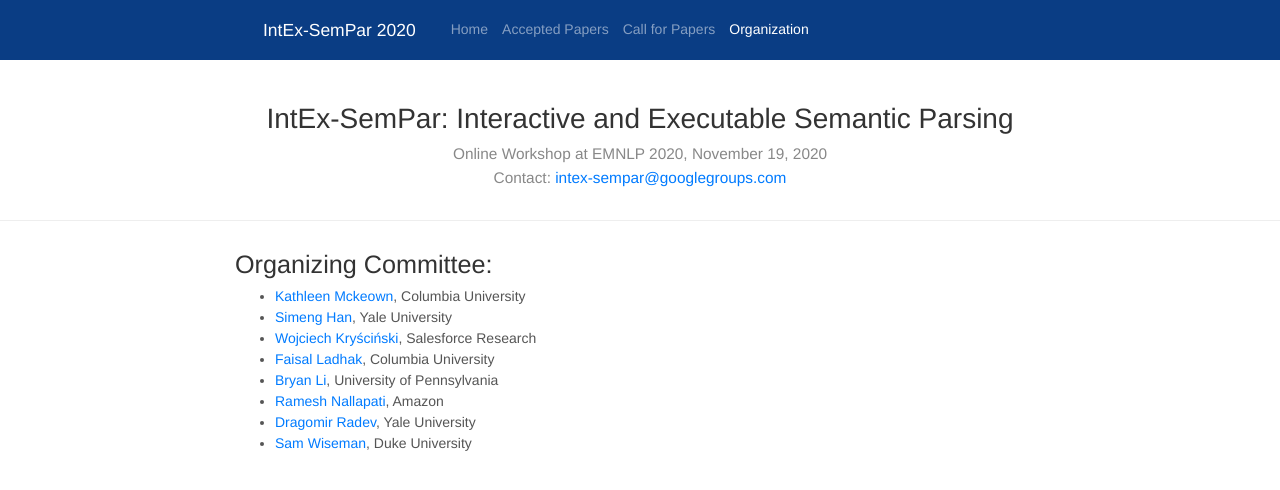
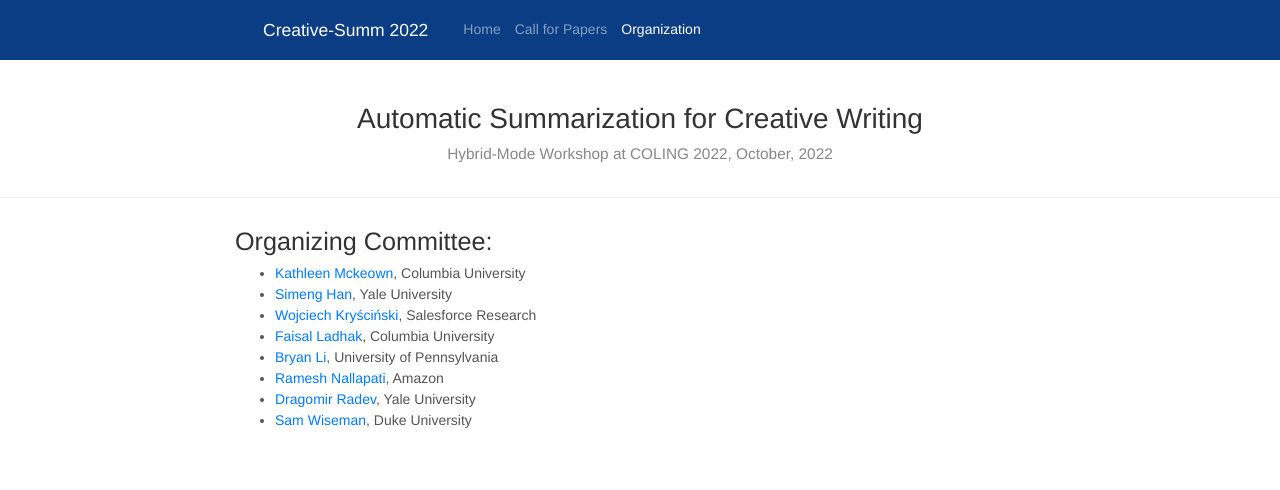
Before and after one commit to CreativeSumm/creativesumm.github.io, a Jekyll site: the page built from organization.md, in a window 1280 px wide. Shown: the top 490 px of the page. Built offline with Jekyll 4.4.1, drawn with Linux system fonts in a browser that asks for light colours; nearby versions of some CDN libraries.

Commit message:
update title

```diff
--- a/_config.yml
+++ b/_config.yml
@@ -9,9 +9,9 @@ lsi: false
 markdown: kramdown
 
 ### content configuration ###
-title:       "Workshop on Creative Document Summarization"
-keywords:    "workshop, creative document, summarization"
-description: "The official website for the Workshop on Creative Document Summarization"
+title:       "Automatic Summarization for Creative Writing "
+keywords:    "workshop, creative writing, automatic summarization"
+description: "The official website for the Workshop on Automatic Summarization for Creative Writing "
 favicon:     #put a path like: "img/favicon.ico"
 touch_icon:  #put a path like: "img/apple-touch-icon.png"
 
--- a/_layouts/main.html
+++ b/_layouts/main.html
@@ -7,7 +7,8 @@
     <meta name="author" content="">
     <!-- <link rel="icon" href="../../favicon.ico"> -->
 
-    <title> Creative Document Summarization 2022: {{page.title}}</title>
+    <title>Automatic Summarization for Creative Writing
+ 2022: {{page.title}}</title>
 
     <!-- Bootstrap core CSS -->
     <link rel="stylesheet" href="https://maxcdn.bootstrapcdn.com/bootstrap/4.0.0/css/bootstrap.min.css"
@@ -30,7 +31,7 @@
                     aria-label="Toggle navigation">
                 <span class="navbar-toggler-icon"></span>
             </button>
-            <a class="navbar-brand" href="/">IntEx-SemPar 2020</a>
+            <a class="navbar-brand" href="/">Creative-Summ 2022</a>
             <div class="collapse navbar-collapse" id="navbarSupportedContent">
                 <ul class="navbar-nav mr-auto">
                     {% assign sorted_pages = site.pages | sort:"order" | where:"collection","pages_2020" %}
@@ -51,10 +52,10 @@
 
 <div class="blog-header">
     <div class="container text-center">
-        <h1 class="blog-title">IntEx-SemPar: Interactive and Executable Semantic Parsing</h1>
+        <h1 class="blog-title">Automatic Summarization for Creative Writing </h1>
         <p class="lead blog-description">
-            Online Workshop at EMNLP 2020, November 19, 2020<br/>
-            Contact: <a href="mailto:intex-sempar@@googlegroups.com">intex-sempar@googlegroups.com</a><br/>
+            Hybrid-Mode Workshop at COLING 2022, October, 2022<br/>
+            <!-- Contact: <a href="mailto:intex-sempar@@googlegroups.com">intex-sempar@googlegroups.com</a><br/> -->
             <!-- Submit your paper <a href="https://www.softconf.com/emnlp2020/intex-sempar2020/">here</a> by August 21! -->
         </p>
     </div>
```
Also changed, not shown: cfp.md (+1 -1 lines), organization.md (+1 -1 lines), papers.md (deleted, +0 -17 lines), README.md (deleted), 1 other file.
